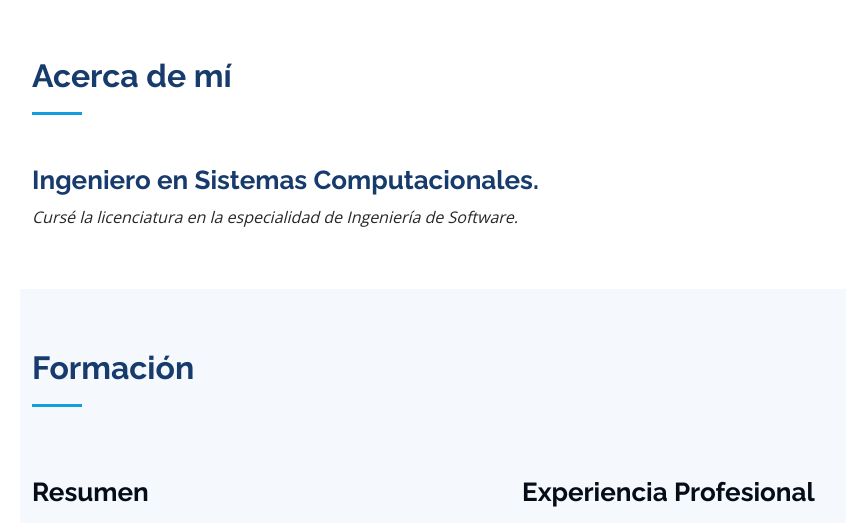
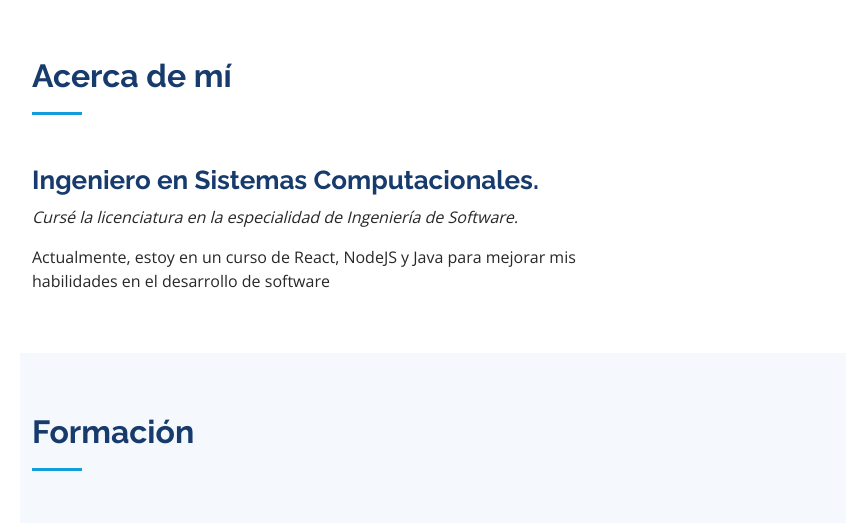
Before and after one commit to ArmandoBolanios/portafolio, a PHP site: page / in a window 1280 px wide. Shown: the part 803-1326 px from the top of the page, without its empty margins (280-1126 px from the left). Run offline with PHP 8.4, Linux system fonts and the light colour scheme.

Commit message:
Se modificó texto de about

```diff
--- a/templates/about.php
+++ b/templates/about.php
@@ -10,7 +10,7 @@
                 <p class="fst-italic">
                     Cursé la licenciatura en la especialidad de Ingeniería de Software.
                 </p>
-
+                <p>Actualmente, estoy en un curso de React, NodeJS y Java para mejorar mis habilidades en el desarrollo de software</p>
             </div>
         </div>
     </div>
```
